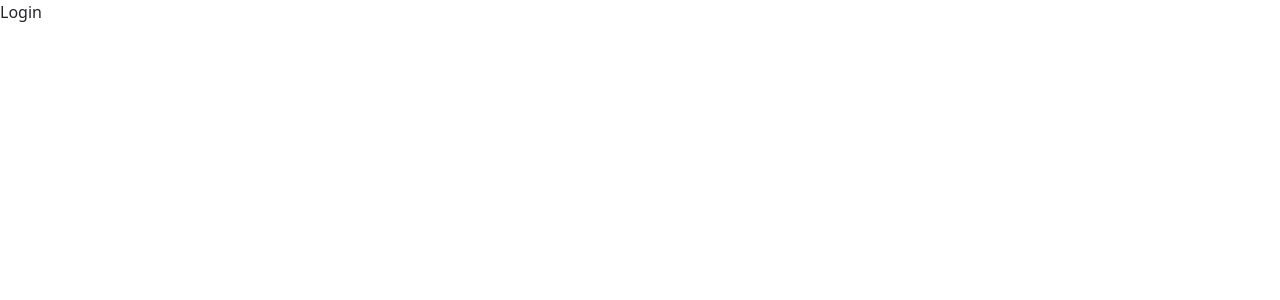
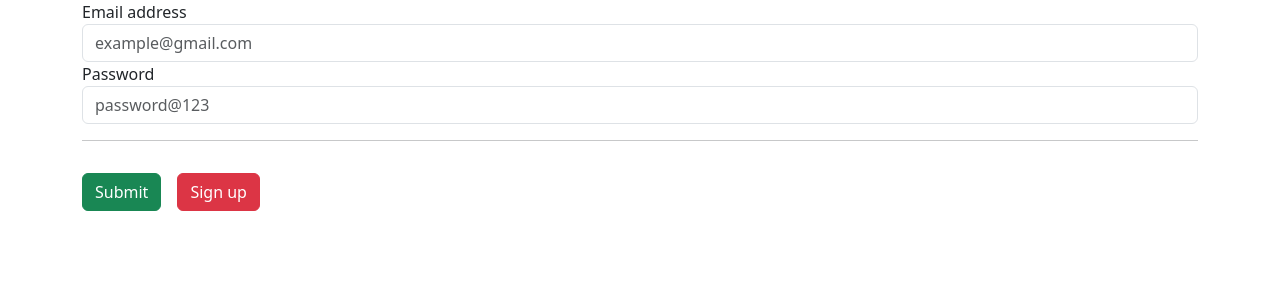
Before and after one commit to Abhinav-Chdhary/FoodDelivery-app, a React (Create React App) app in the folder friday/: page /login in a window 1280 px wide. Shown: the top 300 px of the page. Built offline with nearby package versions, Linux system fonts and the light colour scheme.

Commit message:
Sign in done, Navbar collapse working

```diff
--- a/friday/src/App.js
+++ b/friday/src/App.js
@@ -12,6 +12,7 @@ function App() {
           <Route exact path="/" element={<Home />} />
           <Route exact path="/login" element={<Login />} />
           <Route exact path="/signup" element={<Signup />} />
+          <Route exact path="/signin" element={<Login />} />
         </Routes>
       </div>
     </BrowserRouter>
--- a/friday/src/Components/Navbar.js
+++ b/friday/src/Components/Navbar.js
@@ -10,8 +10,8 @@ export default function Navbar() {
       <button
         className="navbar-toggler"
         type="button"
-        data-toggle="collapse"
-        data-target="#navbarNav"
+        data-bs-toggle="collapse"
+        data-bs-target="#navbarNav"
         aria-controls="navbarNav"
         aria-expanded="false"
         aria-label="Toggle navigation"
--- a/friday/src/screens/Login.js
+++ b/friday/src/screens/Login.js
@@ -1,5 +1,72 @@
-import React from "react";
+import { React, useState } from "react";
+import { Link, useNavigate } from "react-router-dom";
 
 export default function Login() {
-  return <div>Login</div>;
+  const [credentials, setcredentials] = useState({
+    email: "",
+    password: "",
+  });
+  let navigate = useNavigate();
+  const handleSubmit = async (e) => {
+    e.preventDefault();
+
+    const response = await fetch("http://localhost:5000/api/loginuser", {
+      method: "POST",
+      headers: {
+        "Content-Type": "application/json",
+      },
+      body: JSON.stringify({
+        email: credentials.email,
+        password: credentials.password,
+      }),
+    });
+
+    const json = await response.json();
+    console.log(json);
+
+    if (!json.success) alert("Enter Valid Credentials");
+    else navigate("/");
+  };
+  const onChangeHandler = (event) => {
+    setcredentials({ ...credentials, [event.target.name]: event.target.value });
+  };
+  return (
+    <div className="container">
+      <form onSubmit={handleSubmit}>
+        <div className="form-group">
+          <label htmlFor="exampleInputEmail1">Email address</label>
+          <input
+            type="email"
+            className="form-control"
+            name="email"
+            value={credentials.email}
+            onChange={onChangeHandler}
+            id="exampleInputEmail1"
+            aria-describedby="emailHelp"
+            placeholder="example@gmail.com"
+          />
+        </div>
+        <div className="form-group">
+          <label htmlFor="exampleInputPassword1">Password</label>
+          <input
+            type="password"
+            className="form-control"
+            name="password"
+            value={credentials.password}
+            onChange={onChangeHandler}
+            id="exampleInputPassword1"
+            placeholder="password@123"
+          />
+        </div>
+
+        <hr />
+        <button type="submit" className="btn btn-success">
+          Submit
+        </button>
+        <Link to="/signup" className="m-3 btn btn-danger">
+          Sign up
+        </Link>
+      </form>
+    </div>
+  );
 }
```
Also changed, not shown: 2 other files (tests, documents, lock files or other folders).
